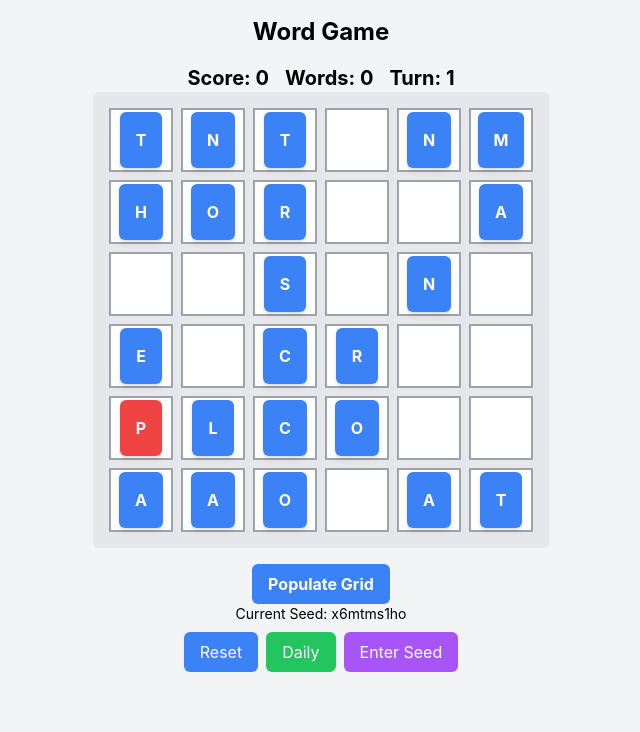
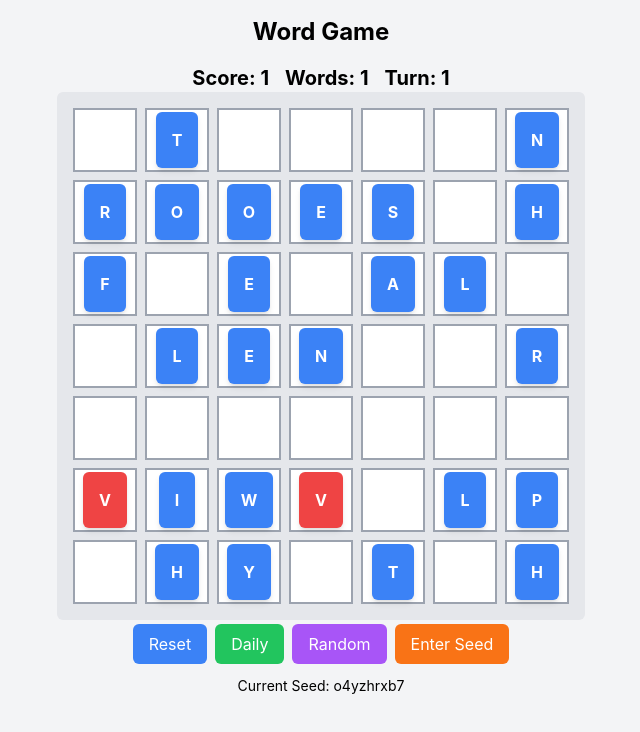
Before and after one commit to pondsquid/WordPile, a React (Create React App) app: page / in a window 1280 px wide. Shown: the top 732 px of the page, without its empty margins (319-959 px from the left). Built offline with nearby package versions, Linux system fonts and the light colour scheme.

Commit message:
Seed as hex or date, propagate the date

```diff
--- a/src/App.jsx
+++ b/src/App.jsx
@@ -3,28 +3,25 @@ import { DndProvider } from 'react-dnd';
 import { HTML5Backend } from 'react-dnd-html5-backend';
 import GameBoard from './components/GameBoard';
 import ScoreDisplay from './components/ScoreDisplay';
+import SeedControl from './components/SeedControl'; // Updated Seed Control
 import { useGameState } from './hooks/useGameState';
-import CustomDragLayer from './components/CustomDragLayer';
-import SeedControl from './components/SeedControl';
+import CustomDragLayer from './components/CustomDragLayer'; // Drag Layer
 
 function App() {
-  const gridSize = 6; // Set your desired grid size here
-  const { setDictionary, populateGrid } = useGameState();
+  const gridSize = 7; // Set your desired grid size here
+  const { setDictionary, populateGrid } = useGameState(); // Add populateGrid here
 
   useEffect(() => {
     // Load the dictionary on mount
     const loadDictionary = async () => {
-      try {
-        const response = await fetch('/assets/enable.txt');
-        const text = await response.text();
-        const words = text.split('\n').map((word) => word.trim().toUpperCase());
-        setDictionary(words);
+      const response = await fetch('/assets/enable.txt');
+      const text = await response.text();
+      const words = text.split('\n').map((word) => word.trim().toUpperCase());
+      setDictionary(words);
 
-        // Populate the grid once the dictionary is loaded
-        populateGrid(gridSize);
-      } catch (error) {
-        console.error('Error loading dictionary:', error);
-      }
+      // Initialize the board once the dictionary is set
+      const randomSeed = Math.random().toString(36).substr(2, 9); // Generate a random seed
+      populateGrid(gridSize, randomSeed);
     };
 
     loadDictionary();
@@ -32,7 +29,7 @@ function App() {
 
   return (
     <DndProvider backend={HTML5Backend}>
-      <CustomDragLayer />
+      <CustomDragLayer /> {/* Replaces DragOverlay */}
       <div className="min-h-screen bg-gray-100 flex flex-col items-center">
         <h1 className="text-2xl font-bold my-4">Word Game</h1>
         <ScoreDisplay />
--- a/src/components/GameBoard.jsx
+++ b/src/components/GameBoard.jsx
@@ -16,6 +16,7 @@ const GameBoard = ({ gridSize = 6 }) => {
         className="grid gap-2 p-4 bg-gray-200 rounded-md"
         style={{
           gridTemplateColumns: `repeat(${gridSize}, 1fr)`, // Adjust columns dynamically
+          marginBottom: '4px', // Add spacing below the grid
         }}
       >
         {letterGrid.map((row, rowIndex) =>
@@ -28,12 +29,6 @@ const GameBoard = ({ gridSize = 6 }) => {
           ))
         )}
       </div>
-      <button
-        onClick={() => populateGrid(gridSize)}
-        className="mt-4 px-4 py-2 bg-blue-500 text-white font-bold rounded-md hover:bg-blue-700"
-      >
-        Populate Grid
-      </button>
     </div>
   );
 };
--- a/src/components/SeedControl.jsx
+++ b/src/components/SeedControl.jsx
@@ -1,44 +1,84 @@
-import React, { useState } from 'react';
+import React, { useState, useEffect, useRef } from 'react';
 import { useGameState } from '../hooks/useGameState';
 
 const SeedControl = ({ gridSize }) => {
-  const { seed, populateGrid, setSeed } = useGameState();
+  const { seed, date, populateGrid, setSeed } = useGameState(); // Fetch date from game state
+  const [isEnteringSeed, setIsEnteringSeed] = useState(false); // Toggle input mode
+  const [inputSeed, setInputSeed] = useState(''); // Store the seed being entered
+  const inputRef = useRef(null); // For auto-focusing the input field
 
-  // Generate a seed based on the current date (e.g., "2024-11-24")
-  const generateDailySeed = () => {
-    const today = new Date().toISOString().slice(0, 10);
-    return today;
+  // Generate a daily seed
+  const generateDailySeed = (dateString) => {
+    const date = dateString ? new Date(dateString) : new Date();
+    const isoDate = date.toISOString().slice(0, 10); // e.g., "2024-11-24"
+    const hashSeed = Array.from(isoDate)
+      .reduce((hash, char) => (hash * 31 + char.charCodeAt(0)) >>> 0, 0)
+      .toString(16);
+    return { seed: hashSeed, date: isoDate };
   };
 
-  // Handle board reset using the current seed
+  // Reset the board using the current seed
   const handleReset = () => {
-    populateGrid(gridSize, seed); // Reuse the current seed to regenerate the board
+    populateGrid(gridSize, seed);
   };
 
-  // Handle Daily/Enter Seed logic
-  const handleDailyOrEnterSeed = () => {
-    const userSeed = prompt('Enter a seed value (leave blank for random):', '');
+  // Generate the daily board
+  const handleDaily = () => {
+    const { seed: dailySeed, date: dailyDate } = generateDailySeed();
+    setSeed(dailySeed, dailyDate); // Store both seed and date
+    populateGrid(gridSize, dailySeed); // Use the seed for the grid
+  };
 
-    if (userSeed === null) {
-      // User canceled the prompt, do nothing
-      return;
+  // Generate a new random seed and reset the board
+  const handleRandom = () => {
+    const randomSeed = Math.random().toString(36).substr(2, 9);
+    setSeed(randomSeed); // Store seed without a date
+    populateGrid(gridSize, randomSeed);
+  };
+
+  // Confirm a custom seed
+  const handleConfirmSeed = () => {
+    const newSeed = inputSeed.trim();
+
+    // Check if the input is a date in YYYY-MM-DD format
+    if (/^\d{4}-\d{2}-\d{2}$/.test(newSeed)) {
+      const { seed: customSeed, date: customDate } = generateDailySeed(newSeed);
+      setSeed(customSeed, customDate); // Store both seed and date
+      populateGrid(gridSize, customSeed); // Use the computed seed
+    } else {
+      const finalSeed = newSeed || Math.random().toString(36).substr(2, 9);
+      setSeed(finalSeed); // Store seed without a date
+      populateGrid(gridSize, finalSeed);
     }
 
-    const newSeed = userSeed.trim() || Math.random().toString(36).substr(2, 9); // Generate random seed if blank
-    setSeed(newSeed);
-    populateGrid(gridSize, newSeed);
+    setIsEnteringSeed(false); // Exit input mode
+    setInputSeed(''); // Clear the input
   };
 
-  // Handle the Daily seed generation
-  const handleDaily = () => {
-    const dailySeed = generateDailySeed();
-    setSeed(dailySeed);
-    populateGrid(gridSize, dailySeed);
+  // Cancel seed entry
+  const handleCancel = () => {
+    setIsEnteringSeed(false); // Exit input mode
+    setInputSeed(''); // Clear the input
   };
+
+  // Handle keyboard shortcuts (Enter, Esc)
+  const handleKeyDown = (e) => {
+    if (e.key === 'Enter') {
+      handleConfirmSeed(); // Trigger confirm logic
+    } else if (e.key === 'Escape') {
+      handleCancel(); // Trigger cancel logic
+    }
+  };
+
+  // Auto-focus the input box when entering seed mode
+  useEffect(() => {
+    if (isEnteringSeed && inputRef.current) {
+      inputRef.current.focus();
+    }
+  }, [isEnteringSeed]);
 
   return (
     <div className="seed-control flex flex-col items-center gap-2">
-      <p className="text-sm">Current Seed: {seed || 'None'}</p>
       <div className="flex gap-2">
         <button
           onClick={handleReset}
@@ -53,12 +93,52 @@ const SeedControl = ({ gridSize }) => {
           Daily
         </button>
         <button
-          onClick={handleDailyOrEnterSeed}
+          onClick={handleRandom}
           className="px-4 py-2 bg-purple-500 text-white rounded-md hover:bg-purple-700"
+        >
+          Random
+        </button>
+        <button
+          onClick={() => setIsEnteringSeed(true)}
+          className="px-4 py-2 bg-orange-500 text-white rounded-md hover:bg-orange-700"
         >
           Enter Seed
         </button>
       </div>
+
+      {/* Toggle between Current Seed display and Enter Seed input */}
+      {!isEnteringSeed ? (
+        <p className="text-sm mt-1">
+          Current Seed: {seed || 'None'}
+          {date && ` (Daily: ${date})`} {/* Append date if it's linked */}
+        </p>
+      ) : (
+        <div className="flex gap-2 mt-1">
+          <input
+            type="text"
+            ref={inputRef} // Attach ref for auto-focus
+            placeholder="Enter seed"
+            value={inputSeed}
+            onChange={(e) => setInputSeed(e.target.value)}
+            onKeyDown={handleKeyDown} // Handle Enter and Esc
+            className="px-4 py-2 border rounded-md"
+            autoComplete="off"
+            writingsuggestions="false"
+          />
+          <button
+            onClick={handleConfirmSeed}
+            className="px-4 py-2 bg-blue-500 text-white rounded-md hover:bg-blue-700"
+          >
+            Confirm
+          </button>
+          <button
+            onClick={handleCancel}
+            className="px-4 py-2 bg-red-500 text-white rounded-md hover:bg-red-700"
+          >
+            Cancel
+          </button>
+        </div>
+      )}
     </div>
   );
 };
--- a/src/hooks/useGameState.js
+++ b/src/hooks/useGameState.js
@@ -13,9 +13,9 @@ export const useGameState = create((set, get) => ({
   letterGrid: [],
   dictionary: new Set(),
   seed: null, // Store the current seed
+  date: null, // Associated date, if any
 
-  // Update the seed manually
-  setSeed: (newSeed) => set({ seed: newSeed }),
+  setSeed: (seed, date = null) => set(() => ({ seed, date })), // Update seed and date
 
   // Update the score directly
   updateScore: (points) => set((state) => ({ score: state.score + points })),
```
